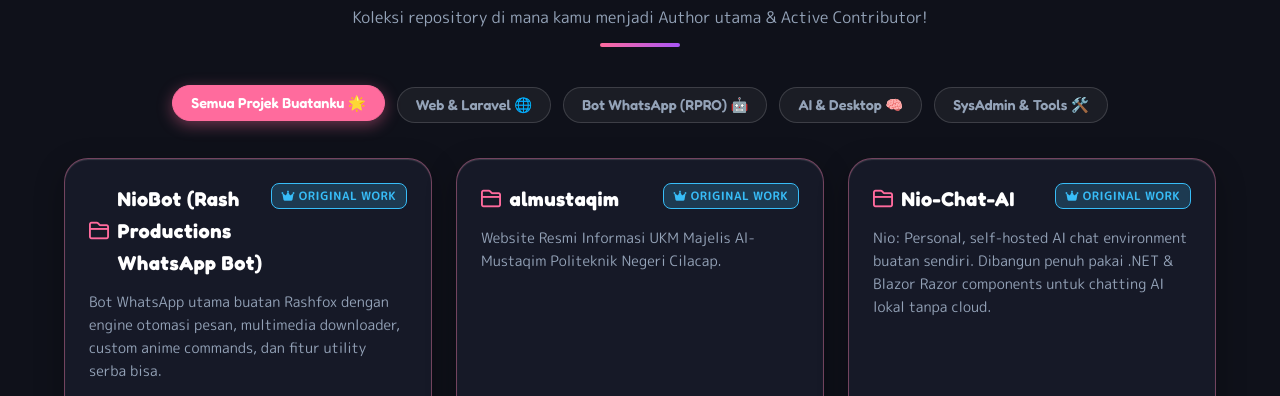
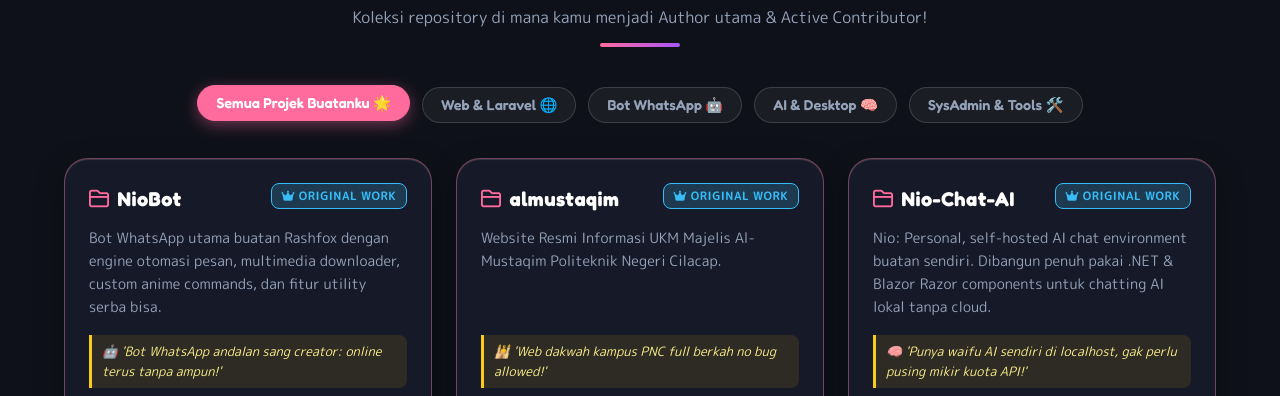
Before and after one commit to Rashfox/Rashfox.github.io, a plain HTML site: page index.html in a window 1280 px wide. Shown: the part 2057-2453 px from the top of the page. Drawn offline with Linux system fonts and the light colour scheme; no server answers; a web font is replaced by a local one.

Commit message:
refactor: update personal branding, repository list, and styling adjustments

```diff
--- a/index.html
+++ b/index.html
@@ -61,7 +61,7 @@
         <!-- Hero Section -->
         <section id="hero" class="hero-section">
             <div class="hero-badge wobble">
-                <span>🌟 Level 99 Full-Stack & Network Wizard! (｡•̀ᴗ-)✧</span>
+                <span>🌟 Level 99 Full-Stack & Network Wizard! <span class="kaomoji">(｡•̀ᴗ-)✧</span></span>
             </div>
 
             <div class="hero-container">
@@ -72,7 +72,7 @@
                     <h1 class="hero-title">
                         Halo Minna-san! Aku <br>
                         <span class="gradient-text glow-text">Rizki Fajar Purnomo</span>
-                        <span class="aka-tag">(Rashfox)</span>
+                        <span class="aka-tag">(Rash)</span>
                     </h1>
                     <p class="hero-subtitle">
                         ⚡ <strong>Network Administrator</strong> & <strong>Full-Stack Developer</strong> asal Cilacap, Indonesia.
@@ -130,7 +130,7 @@
         <section id="about" class="section about-section">
             <div class="section-title-wrap">
                 <span class="sub-badge">⛩️ Lore Karakter</span>
-                <h2 class="section-title">Siapa Sih Rashfox Itu? (๑•̀ㅂ•́)و</h2>
+                <h2 class="section-title">Siapa Sih Rashfox Itu? <span class="kaomoji">(๑•̀ㅂ•́)و</span></h2>
                 <div class="title-underline"></div>
             </div>
 
@@ -246,7 +246,7 @@
             <div class="filter-controls">
                 <button class="filter-btn active" data-filter="all">Semua Projek Buatanku 🌟</button>
                 <button class="filter-btn" data-filter="web">Web & Laravel 🌐</button>
-                <button class="filter-btn" data-filter="bot">Bot WhatsApp (RPRO) 🤖</button>
+                <button class="filter-btn" data-filter="bot">Bot WhatsApp 🤖</button>
                 <button class="filter-btn" data-filter="ai-desktop">AI & Desktop 🧠</button>
                 <button class="filter-btn" data-filter="sys-tools">SysAdmin & Tools 🛠️</button>
             </div>
@@ -260,7 +260,7 @@
         <section id="meme-corner" class="section meme-section">
             <div class="section-title-wrap">
                 <span class="sub-badge">🍜 Area Santai Wibu</span>
-                <h2 class="section-title">Voice Anime & Meme Soundboard (≧◡≦)</h2>
+                <h2 class="section-title">Voice Anime & Meme Soundboard <span class="kaomoji">(≧◡≦)</span></h2>
                 <div class="title-underline"></div>
             </div>
 
--- a/script.js
+++ b/script.js
@@ -6,11 +6,11 @@
 
 const REPOSITORIES = [
     {
-        name: "NioBot (Rash Productions WhatsApp Bot)",
+        name: "NioBot",
         desc: "Bot WhatsApp utama buatan Rashfox dengan engine otomasi pesan, multimedia downloader, custom anime commands, dan fitur utility serba bisa.",
         lang: "Node.js / Baileys",
         langColor: "#339933",
-        stars: 5,
+        stars: 1,
         badgeType: "public",
         category: "bot",
         meme: "🤖 'Bot WhatsApp andalan sang creator: online terus tanpa ampun!'",
@@ -114,30 +114,6 @@ const REPOSITORIES = [
         linkText: "GitHub"
     },
     {
-        name: "config",
-        desc: "Kumpulan file konfigurasi server, network script, dan environment tools sysadmin.",
-        lang: "JavaScript / Shell",
-        langColor: "#f7df1e",
-        stars: 1,
-        badgeType: "public",
-        category: "sys-tools",
-        meme: "⚙️ 'Konfigurasi andalan para hacker Cilacap: jangan disentuh kalau mau server tetep hidup!'",
-        url: "https://github.com/Rashfox/config",
-        linkText: "GitHub"
-    },
-    {
-        name: "download",
-        desc: "Automated shell download scripts & helper commands untuk server Linux.",
-        lang: "Shell",
-        langColor: "#89e051",
-        stars: 1,
-        badgeType: "public",
-        category: "sys-tools",
-        meme: "📥 'Sekali pencet enter di CLI, semua dependensi server langsung aman terunduh.'",
-        url: "https://github.com/Rashfox/download",
-        linkText: "GitHub"
-    },
-    {
         name: "Rockyou",
         desc: "Wordlist repository & security analysis tools untuk audit kekuatan kata sandi pengguna.",
         lang: "Security / Wordlist",
@@ -149,18 +125,6 @@ const REPOSITORIES = [
         url: "https://github.com/Rashfox/Rockyou",
         linkText: "GitHub"
     },
-    {
-        name: "Rashfox.github.io",
-        desc: "Website portofolio utama bernuansa anime super kawaii yang sedang kamu jelajahi saat ini!",
-        lang: "HTML / CSS / JS",
-        langColor: "#ff6b9d",
-        stars: 1,
-        badgeType: "public",
-        category: "web",
-        meme: "✨ 'Ditenagai 100% waifu power, secangkir kopi hitam, dan cinta sejati!'",
-        url: "https://github.com/Rashfox/Rashfox.github.io",
-        linkText: "GitHub"
-    }
 ];
 
 // Anime Programmer Quotes
--- a/style.css
+++ b/style.css
@@ -518,6 +518,11 @@ h1, h2, h3, h4 {
     color: #fff;
 }
 
+.kaomoji {
+    display: inline-block;
+    white-space: nowrap;
+}
+
 .section-desc {
     color: var(--text-muted);
     font-size: 1rem;
@@ -1367,6 +1372,8 @@ h1, h2, h3, h4 {
 
     .hero-buttons .cute-btn {
         justify-content: center;
+        font-size: 0.9rem;
+        padding: 10px 16px;
     }
 
     .avatar-inner {
@@ -1385,7 +1392,7 @@ h1, h2, h3, h4 {
     }
 
     .section-title {
-        font-size: 1.55rem;
+        font-size: 1.32rem;
     }
 
     .sub-badge {
```
